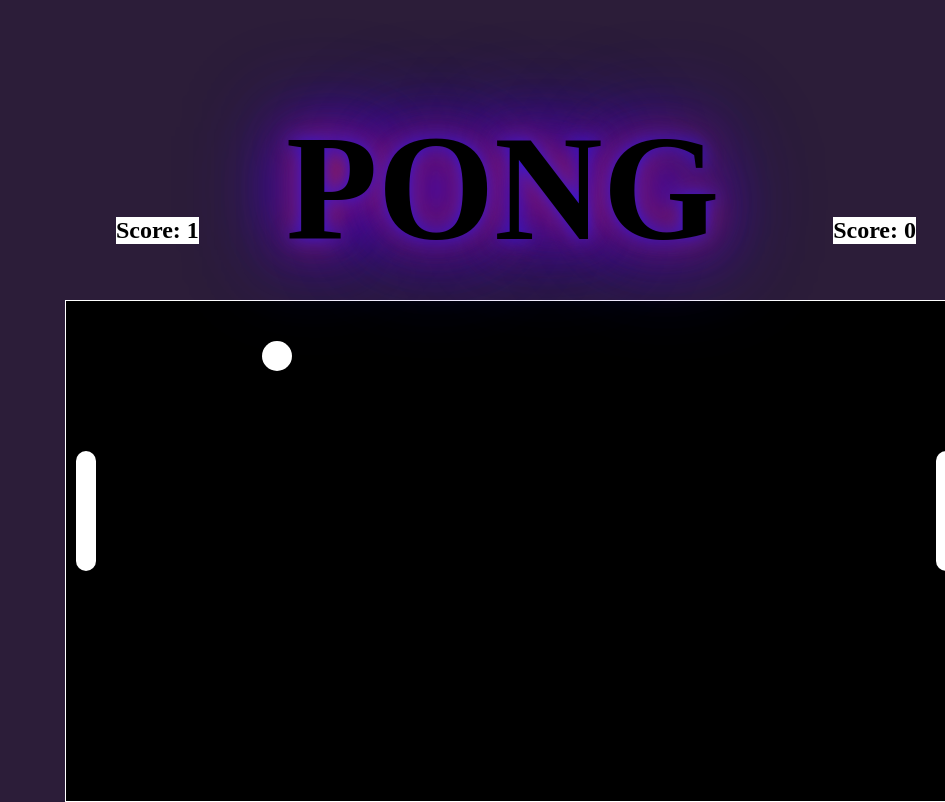
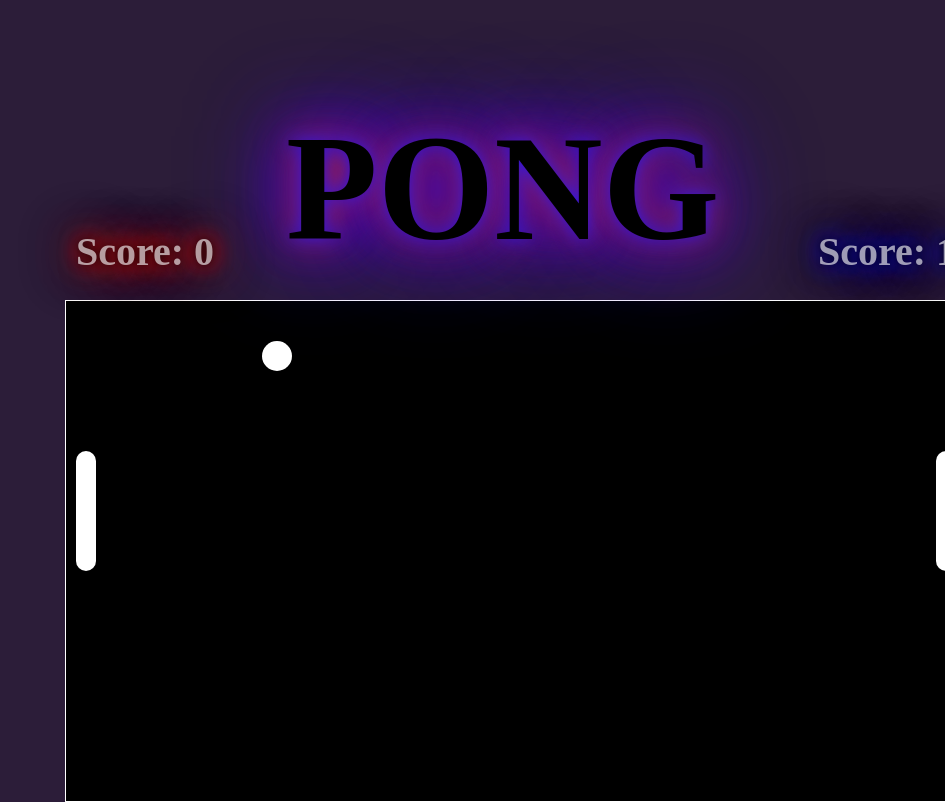
Before and after one commit to aidanjones7876/aidanjones.github.io, a plain HTML site: page asd-projects/pong/index.html in a window 1280 px wide. Shown: the top 802 px of the page, without its empty margins (335-1280 px from the left). Drawn offline with Linux system fonts and the light colour scheme.

Commit message:
css change

```diff
--- a/asd-projects/pong/index.css
+++ b/asd-projects/pong/index.css
@@ -44,11 +44,12 @@ body {
    top: 150px;    /* Uncomment if you want to set a "starting" position */
 }
 #scoreLeft {
-  background-color: white;
+  color: rgba(255, 255, 255, 0.612);
   position: absolute;
   top: -100px;
-  left: 50px;
-  font-size: 24px;
+  left: 10px;
+  text-shadow: 0 0 10px rgb(0, 0, 0), 0 0 20px rgb(255, 0, 0), 0 0 30px rgb(139, 6, 6), 0 0 40px rgb(164, 61, 61), 0 0 50px rgb(91, 19, 19), 0 0 60px rgb(79, 7, 7);
+  font-size: 40px;
   font-weight: bold;
 }
 
@@ -58,11 +59,12 @@ body {
    top: 150px;    /* Uncomment if you want to set a "starting" position */
 }
 #scoreRight {
-  background-color: white;
+  color: rgba(255, 255, 255, 0.612);
   position: absolute;
   top: -100px;
-  right: 50px;
-  font-size: 24px;
+  right: 10px;
+  text-shadow: 0 0 10px rgb(0, 0, 0), 0 0 20px rgb(4, 0, 255), 0 0 30px rgb(29, 16, 123), 0 0 40px rgb(18, 1, 87), 0 0 50px rgb(24, 5, 84), 0 0 60px rgb(17, 5, 75);
+  font-size: 40px;
   font-weight: bold;
 }
 
--- a/asd-projects/pong/index.js
+++ b/asd-projects/pong/index.js
@@ -128,13 +128,13 @@ function runProgram() {
   function horizontalWallCollide(obj) {
     if (obj.x > BOARD_WIDTH - BALL_WIDTH) {
       // Right paddle scores
-      scoreRight++;
-      scoreRightElement.text("Score: " + scoreRight);
+      scoreLeft++;
+      scoreLeftElement.text("Score: " + scoreLeft);
       resetBall(ball);
     } else if (obj.x < 0) {
       // Left paddle scores
-      scoreLeft++;
-      scoreLeftElement.text("Score: " + scoreLeft);
+      scoreRight++;
+      scoreRightElement.text("Score: " + scoreRight);
       resetBall(ball);
     }
   }
@@ -151,7 +151,7 @@ function runProgram() {
   function doCollide(ball, paddle) {
     // Determines if objects collide
     if (ball.x < paddle.x + PADDLE_WIDTH && ball.x + BALL_WIDTH > paddle.x && ball.y < paddle.y + PADDLE_HEIGHT && ball.y + BALL_HEIGHT > paddle.y) {
-      ball.speedX = -ball.speedX * 1.05;
+      ball.speedX = -ball.speedX * 1.2;
     }
   }
 
@@ -161,11 +161,20 @@ function runProgram() {
       scoreLeft++;
       scoreLeftElement.text(scoreLeft);
       resetBall(ball);
-    } else if (ball.x > BOARD_WIDTH - BALL_WIDTH) {
+
+    }
+    if(scoreLeft === 7) {
+
+    }
+     else if (ball.x > BOARD_WIDTH - BALL_WIDTH) {
       // Right paddle scores
       scoreRight++;
       scoreRightElement.text(scoreRight);
       resetBall(ball);
+
+    }
+    if(scoreRight === 7) {
+
     }
   }
 
@@ -177,14 +186,5 @@ function runProgram() {
   }
 
   // Handle what happens when someone wins
-  // Handle the points
-  // Handle resetting the game
 
-  function endGame() {
-    // Stop the interval timer
-    clearInterval(interval);
-
-    // Turn off event handlers
-    $(document).off();
-  }
 }
--- a/asd-projects/snake/index.js
+++ b/asd-projects/snake/index.js
@@ -278,7 +278,7 @@ function showEndGameScreen() {
   });
 }
 
-// Add some CSS for the end game screen (you can adjust as needed)
+// Add some CSS for the end game screen
 $("<style>")
   .prop("type", "text/css")
   .html(`
```
Also changed, not shown: portfolio.html (+1 -1 lines).
